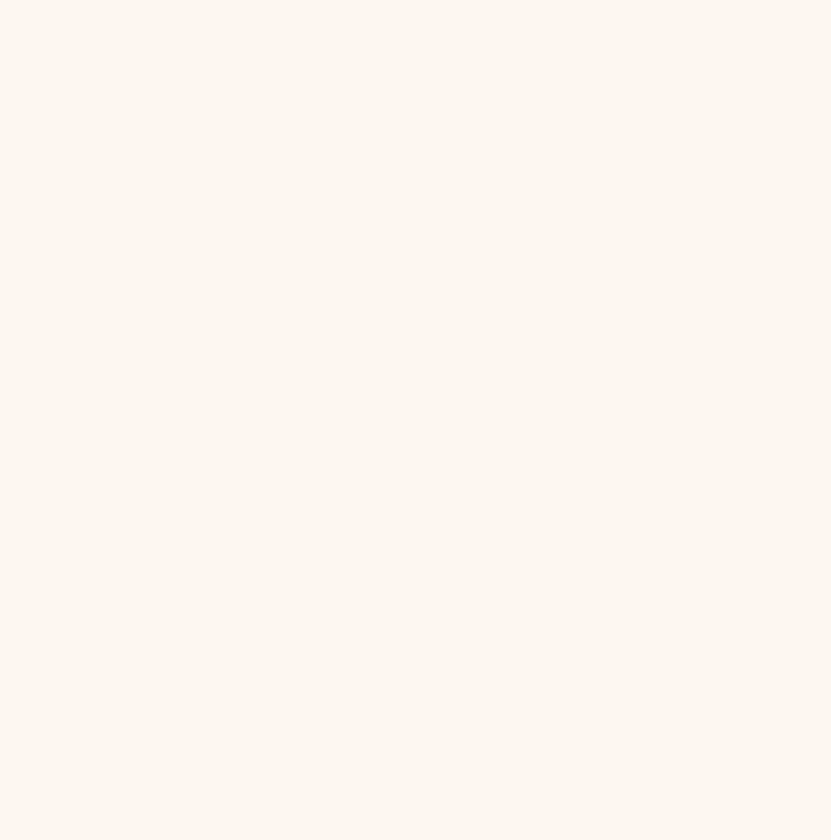
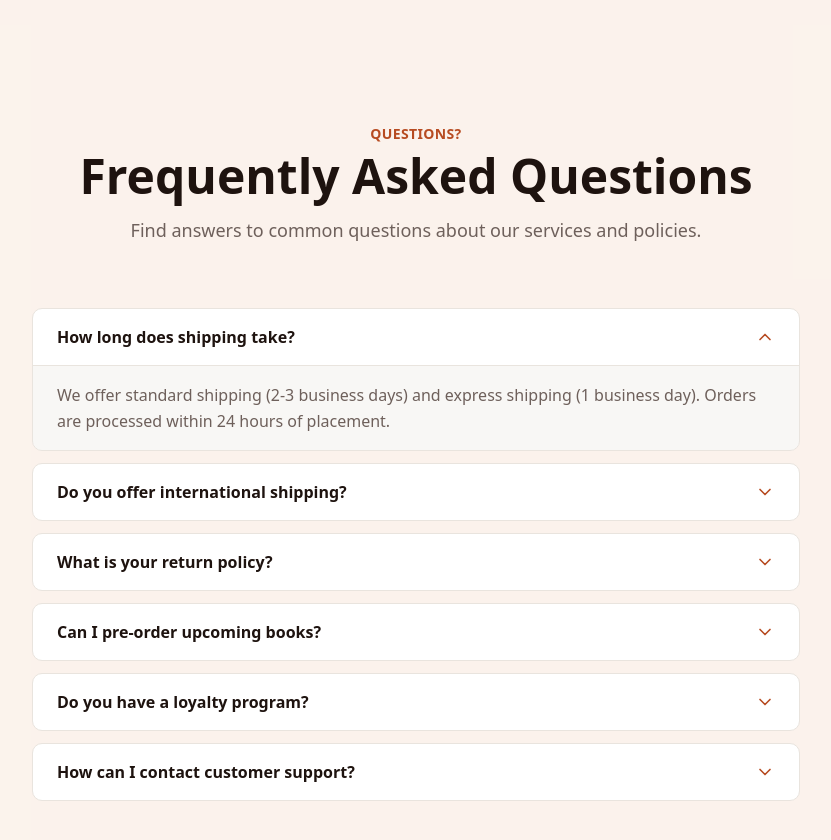
Before and after one commit to gaznafis007/BookHeaven, a Next.js app in the folder bookshop-frontend/: page / in a window 1280 px wide. Shown: the part 1500-2340 px from the top of the page, without its empty margins (224-1055 px from the left). Before the commit the page ends 1496 px from the top, so only its background shows below. Built offline with nearby package versions, Linux system fonts and the light colour scheme.

Commit message:
feat: add Faq

```diff
--- a/bookshop-frontend/src/app/page.tsx
+++ b/bookshop-frontend/src/app/page.tsx
@@ -1,3 +1,4 @@
+import { FAQ } from "@/components/custom/Faq";
 import { Hero } from "@/components/custom/Hero";
 import { Navbar } from "@/components/custom/Navbar";
 import { Services } from "@/components/custom/Services";
@@ -9,6 +10,7 @@ export default function Home() {
       <Navbar />
       <Hero />
       <Services />
+      <FAQ />
     </main>
   );
 }
--- /dev/null
+++ b/bookshop-frontend/src/components/custom/Faq.tsx
@@ -0,0 +1,93 @@
+"use client";
+
+import { useState } from "react";
+import { ChevronDown } from "lucide-react";
+
+export function FAQ() {
+  const [openIndex, setOpenIndex] = useState<number | null>(0);
+
+  const faqs = [
+    {
+      question: "How long does shipping take?",
+      answer:
+        "We offer standard shipping (2-3 business days) and express shipping (1 business day). Orders are processed within 24 hours of placement.",
+    },
+    {
+      question: "Do you offer international shipping?",
+      answer:
+        "Yes! We ship to over 50 countries worldwide. International shipping typically takes 7-14 business days depending on the destination.",
+    },
+    {
+      question: "What is your return policy?",
+      answer:
+        "We offer a 30-day money-back guarantee on all books. If you're not satisfied, simply return the book in its original condition for a full refund.",
+    },
+    {
+      question: "Can I pre-order upcoming books?",
+      answer:
+        "You can pre-order any upcoming release on our website. We'll ship it to you on the release date at no extra cost.",
+    },
+    {
+      question: "Do you have a loyalty program?",
+      answer:
+        "Yes! Join our BookHaven Rewards program to earn points on every purchase. Accumulate points for discounts, free books, and exclusive member events.",
+    },
+    {
+      question: "How can I contact customer support?",
+      answer:
+        "You can reach our support team via email, phone, or live chat. We're available 24/7 to help with any questions or concerns.",
+    },
+  ];
+
+  return (
+    <section
+      id="faq"
+      className="py-20 md:py-32 px-4 sm:px-6 lg:px-8 bg-secondary/5"
+    >
+      <div className="max-w-3xl mx-auto">
+        <div className="text-center mb-16">
+          <p className="text-primary font-semibold text-sm uppercase tracking-wide mb-2">
+            Questions?
+          </p>
+          <h2 className="text-3xl md:text-4xl lg:text-5xl font-bold text-foreground mb-4">
+            Frequently Asked Questions
+          </h2>
+          <p className="text-lg text-muted-foreground">
+            Find answers to common questions about our services and policies.
+          </p>
+        </div>
+
+        <div className="space-y-3">
+          {faqs.map((faq, index) => (
+            <div
+              key={index}
+              className="border border-border rounded-lg overflow-hidden bg-card hover:border-primary/30 transition-colors"
+            >
+              <button
+                onClick={() => setOpenIndex(openIndex === index ? null : index)}
+                className="w-full px-6 py-4 flex items-center justify-between hover:bg-muted/50 transition-colors"
+              >
+                <h3 className="text-left font-semibold text-foreground">
+                  {faq.question}
+                </h3>
+                <ChevronDown
+                  className={`w-5 h-5 text-primary transition-transform flex-shrink-0 ${
+                    openIndex === index ? "rotate-180" : ""
+                  }`}
+                />
+              </button>
+
+              {openIndex === index && (
+                <div className="px-6 py-4 border-t border-border bg-muted/30">
+                  <p className="text-muted-foreground leading-relaxed">
+                    {faq.answer}
+                  </p>
+                </div>
+              )}
+            </div>
+          ))}
+        </div>
+      </div>
+    </section>
+  );
+}
```
